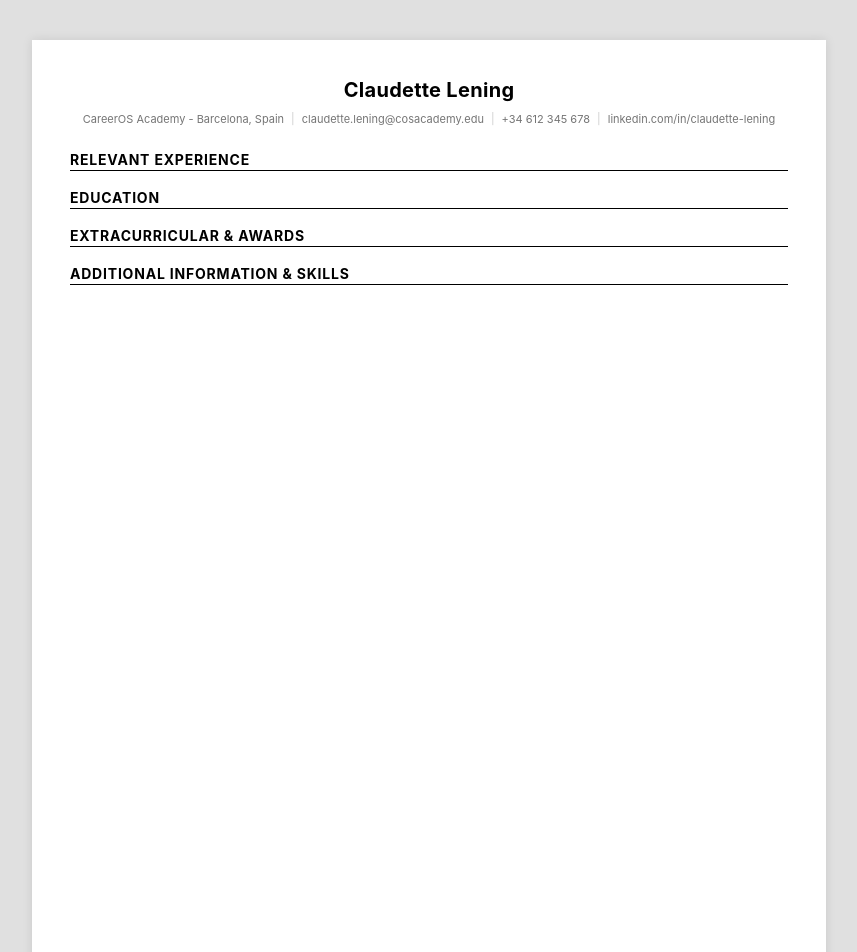
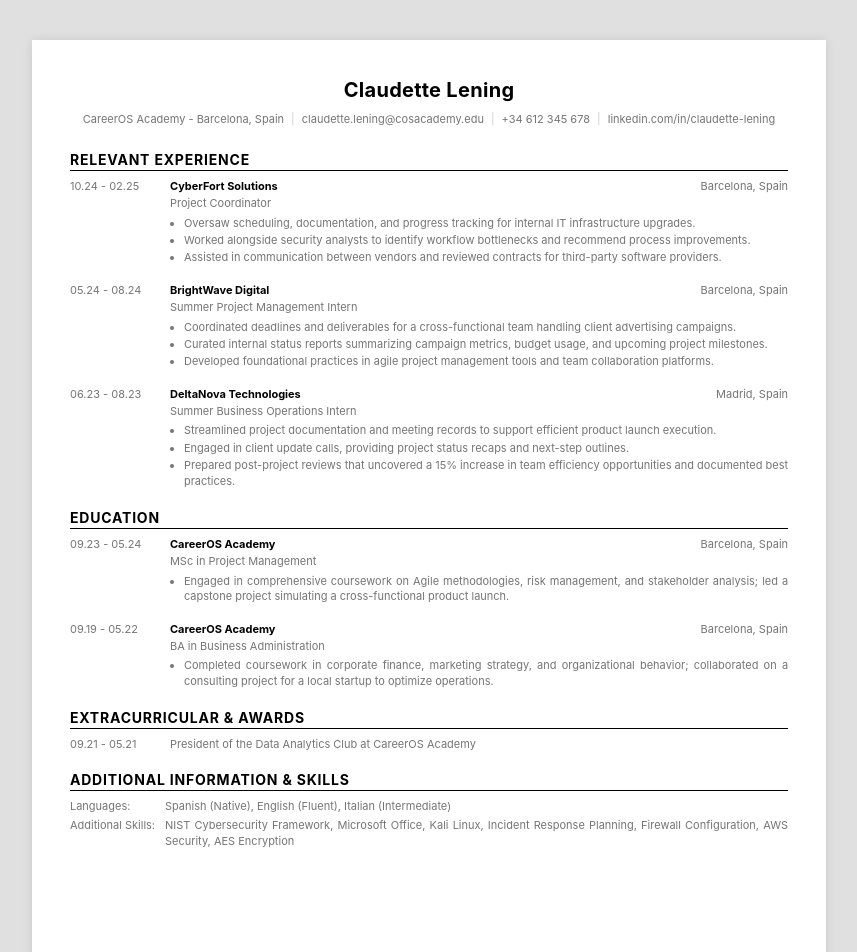
Before and after one commit to ddianasm/cv-viewer-claudette, a React (Vite) app: page / in a window 1280 px wide. Shown: the top 952 px of the page, without its empty margins (211-1068 px from the left). Built offline with nearby package versions, Linux system fonts and the light colour scheme.

Commit message:
feat: complete CV content and polish styles

```diff
--- a/src/App.jsx
+++ b/src/App.jsx
@@ -1,14 +1,98 @@
 import Header from "@/components/Header/Header";
 import Section from "@/components/Section/Section";
+import ExperienceItem from "@/components/ExperienceItem/ExperienceItem";
 
 function App() {
   return (
     <div className="cv-container">
       <Header />
-      <Section title="Relevant experience"></Section>
-      <Section title="Education"></Section>
-      <Section title="Extracurricular & Awards"></Section>
-      <Section title="Additional Information & Skills"></Section>
+      <Section title="Relevant Experience">
+        <ExperienceItem
+          date="10.24 - 02.25"
+          company="CyberFort Solutions"
+          position="Project Coordinator"
+          location="Barcelona, Spain"
+          description={[
+            "Oversaw scheduling, documentation, and progress tracking for internal IT infrastructure upgrades.",
+            "Worked alongside security analysts to identify workflow bottlenecks and recommend process improvements.",
+            "Assisted in communication between vendors and reviewed contracts for third-party software providers.",
+          ]}
+        />
+
+        <ExperienceItem
+          date="05.24 - 08.24"
+          company="BrightWave Digital"
+          position="Summer Project Management Intern"
+          location="Barcelona, Spain"
+          description={[
+            "Coordinated deadlines and deliverables for a cross-functional team handling client advertising campaigns.",
+            "Curated internal status reports summarizing campaign metrics, budget usage, and upcoming project milestones.",
+            "Developed foundational practices in agile project management tools and team collaboration platforms.",
+          ]}
+        />
+
+        <ExperienceItem
+          date="06.23 - 08.23"
+          company="DeltaNova Technologies"
+          position="Summer Business Operations Intern"
+          location="Madrid, Spain"
+          description={[
+            "Streamlined project documentation and meeting records to support efficient product launch execution.",
+            "Engaged in client update calls, providing project status recaps and next-step outlines.",
+            "Prepared post-project reviews that uncovered a 15% increase in team efficiency opportunities and documented best practices.",
+          ]}
+        />
+      </Section>
+      <Section title="Education">
+        <ExperienceItem
+          date="09.23 - 05.24"
+          company="CareerOS Academy"
+          position="MSc in Project Management"
+          location="Barcelona, Spain"
+          description={[
+            "Engaged in comprehensive coursework on Agile methodologies, risk management, and stakeholder analysis; led a capstone project simulating a cross-functional product launch.",
+          ]}
+        />
+        <ExperienceItem
+          date="09.19 - 05.22"
+          company="CareerOS Academy"
+          position="BA in Business Administration"
+          location="Barcelona, Spain"
+          description={[
+            "Completed coursework in corporate finance, marketing strategy, and organizational behavior; collaborated on a consulting project for a local startup to optimize operations.",
+          ]}
+        />
+      </Section>
+      <Section title="Extracurricular & Awards">
+        <div className="exp-item">
+          <div className="exp-item__main-row">
+            <div className="exp-item__left-col">
+              <span className="exp-item__date">09.21 - 05.21</span>
+            </div>
+            <div className="exp-item__right-col">
+              <span className="exp-item__date">
+                President of the Data Analytics Club at CareerOS Academy
+              </span>
+            </div>
+          </div>
+        </div>
+      </Section>
+      <Section title="Additional Information & Skills">
+        <div className="skills-row">
+          <span className="skills-label">Languages:</span>
+          <span className="skills-value">
+            Spanish (Native), English (Fluent), Italian (Intermediate)
+          </span>
+        </div>
+        <div className="skills-row">
+          <span className="skills-label">Additional Skills:</span>
+          <span className="skills-value">
+            NIST Cybersecurity Framework, Microsoft Office, Kali Linux, Incident
+            Response Planning, Firewall Configuration, AWS Security, AES
+            Encryption
+          </span>
+        </div>
+      </Section>
     </div>
   );
 }
--- /dev/null
+++ b/src/components/ExperienceItem/ExperienceItem.jsx
@@ -0,0 +1,30 @@
+import "@/components/ExperienceItem/ExperienceItem.scss";
+
+const ExperienceItem = ({ company, position, location, date, description }) => {
+  return (
+    <div className="exp-item">
+      <div className="exp-item__main-row">
+        <div className="exp-item__left-col">
+          <span className="exp-item__date">{date}</span>
+        </div>
+        <div className="exp-item__right-col">
+          <div className="exp-item__header-top">
+            <span className="exp-item__company">{company}</span>
+            <span className="exp-item__location">{location}</span>
+          </div>
+          <div className="exp-item__position">{position}</div>
+
+          {description && (
+            <ul className="exp-item__description">
+              {description.map((item, index) => (
+                <li key={index}>{item}</li>
+              ))}
+            </ul>
+          )}
+        </div>
+      </div>
+    </div>
+  );
+};
+
+export default ExperienceItem;
--- /dev/null
+++ b/src/components/ExperienceItem/ExperienceItem.scss
@@ -0,0 +1,83 @@
+@use '@/styles/variables' as *;
+
+.exp-item {
+  margin-bottom: 15px;
+
+  &__main-row {
+    display: flex;
+    gap: 15px;
+  }
+
+  &__left-col {
+    min-width: 85px;
+  }
+
+  &__date {
+    font-size: 11px;
+    color: $secondary-color;
+    white-space: nowrap;
+  }
+
+  &__right-col {
+    flex: 1;
+  }
+
+  &__header-top {
+    display: flex;
+    justify-content: space-between;
+    align-items: baseline;
+    margin-bottom: 2px;
+  }
+
+  &__company {
+    font-size: 11px;
+    font-weight: 700;
+    color: #000;
+  }
+
+  &__location {
+    font-size: 11px;
+    color: $secondary-color;
+  }
+
+&__position {
+    font-size: 11px;
+    color: $secondary-color;
+    font-weight: 400;
+    margin-bottom: 4px;
+    padding-left: 0;
+    display: block;
+  }
+
+  &__description {
+    margin: 4px 0 0 0;
+    padding-left: 14px;
+    list-style-type: disc;
+
+    li {
+      font-size: 11px;
+      line-height: 1.4;
+      color: $secondary-color;
+      margin-bottom: 2px;
+    }
+  }
+}
+
+.skills-row {
+  display: flex;
+  margin-bottom: 4px;
+  font-size: 11px;
+  line-height: 1.4;
+  color: $secondary-color;
+
+  .skills-label {
+    min-width: 95px;
+    color: $secondary-color;
+    flex-shrink: 0;
+  }
+
+  .skills-value {
+    flex: 1;
+    color: $secondary-color;
+  }
+}
```
